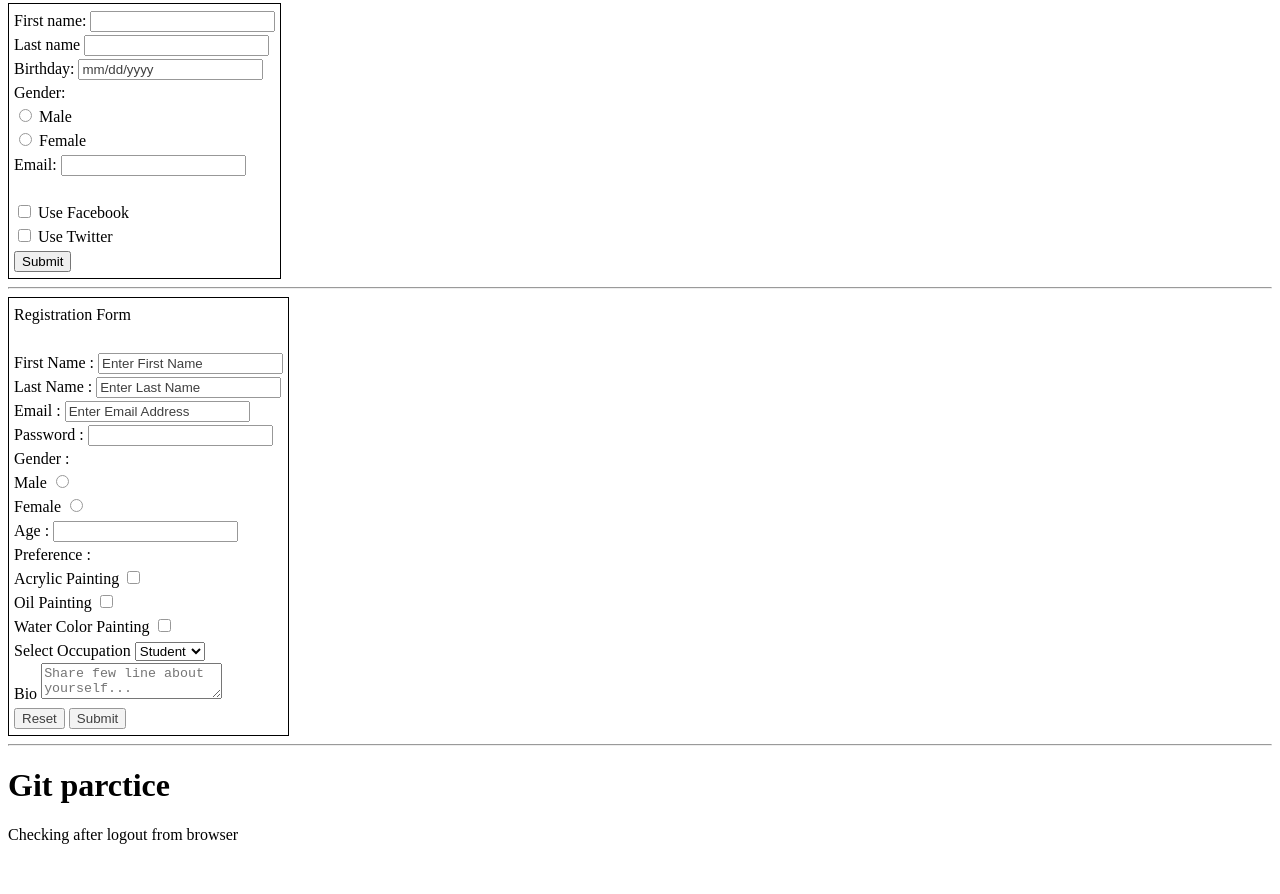
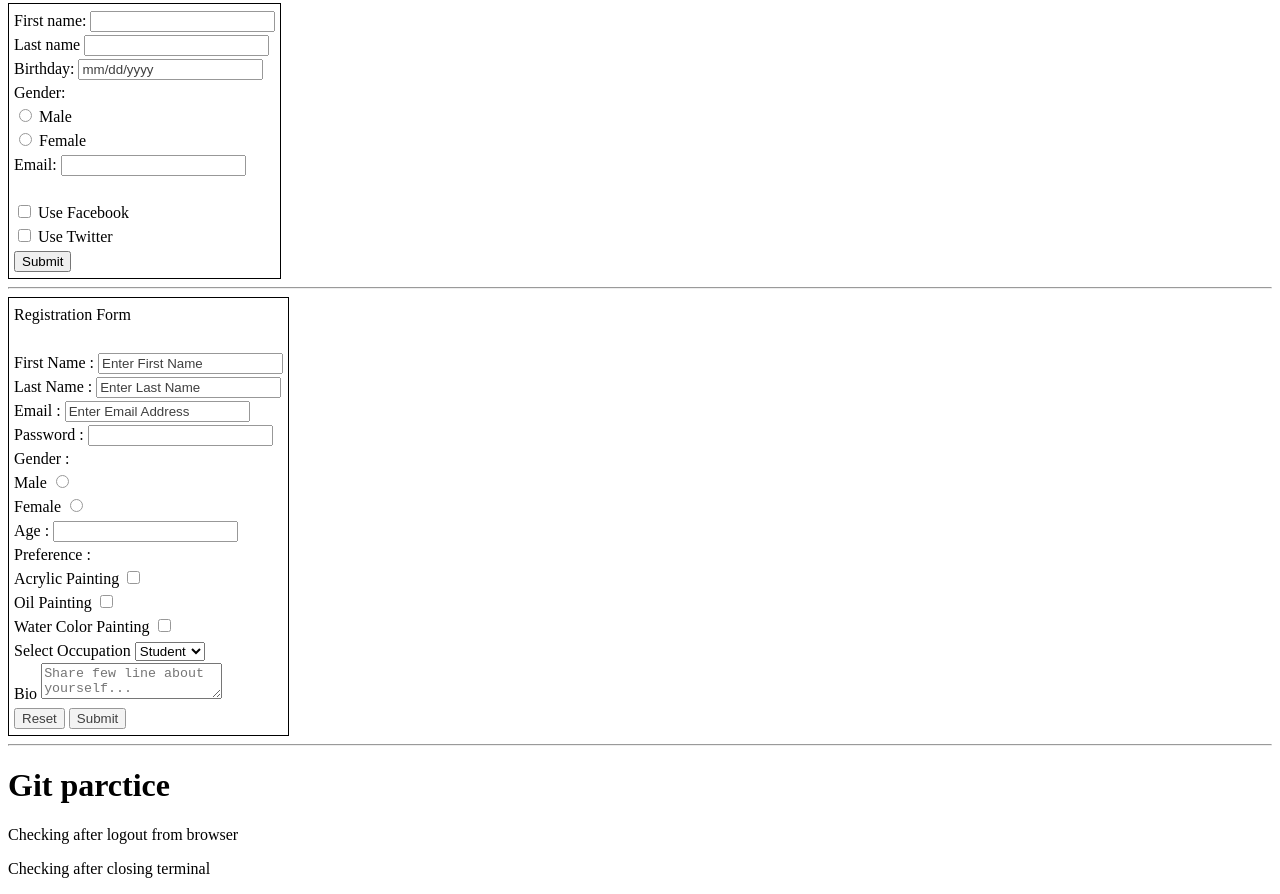
Before and after one commit to Alone-16/OST-Lab-html-project1, a plain HTML site: page index.html in a window 1280 px wide. Shown: the part 1785-2679 px from the top of the page. Before the commit the page ends 2645 px from the top, so only its background shows below. Drawn offline with Linux system fonts and the light colour scheme.

Commit message:
second commit

```diff
--- a/index.html
+++ b/index.html
@@ -343,5 +343,7 @@
 
     <p>Checking after logout from browser</p>
 
+    <p>Checking after closing terminal</p>
+
 </body>
 </html>
```
